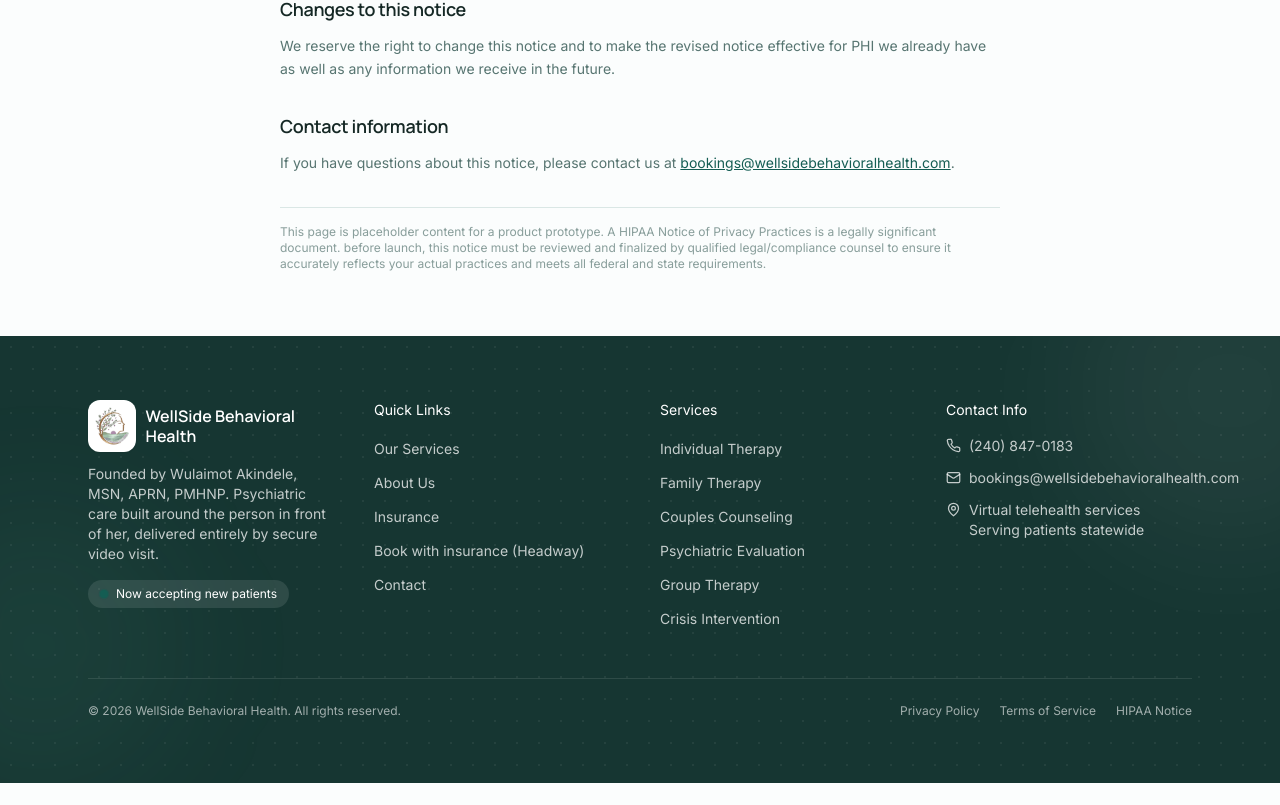
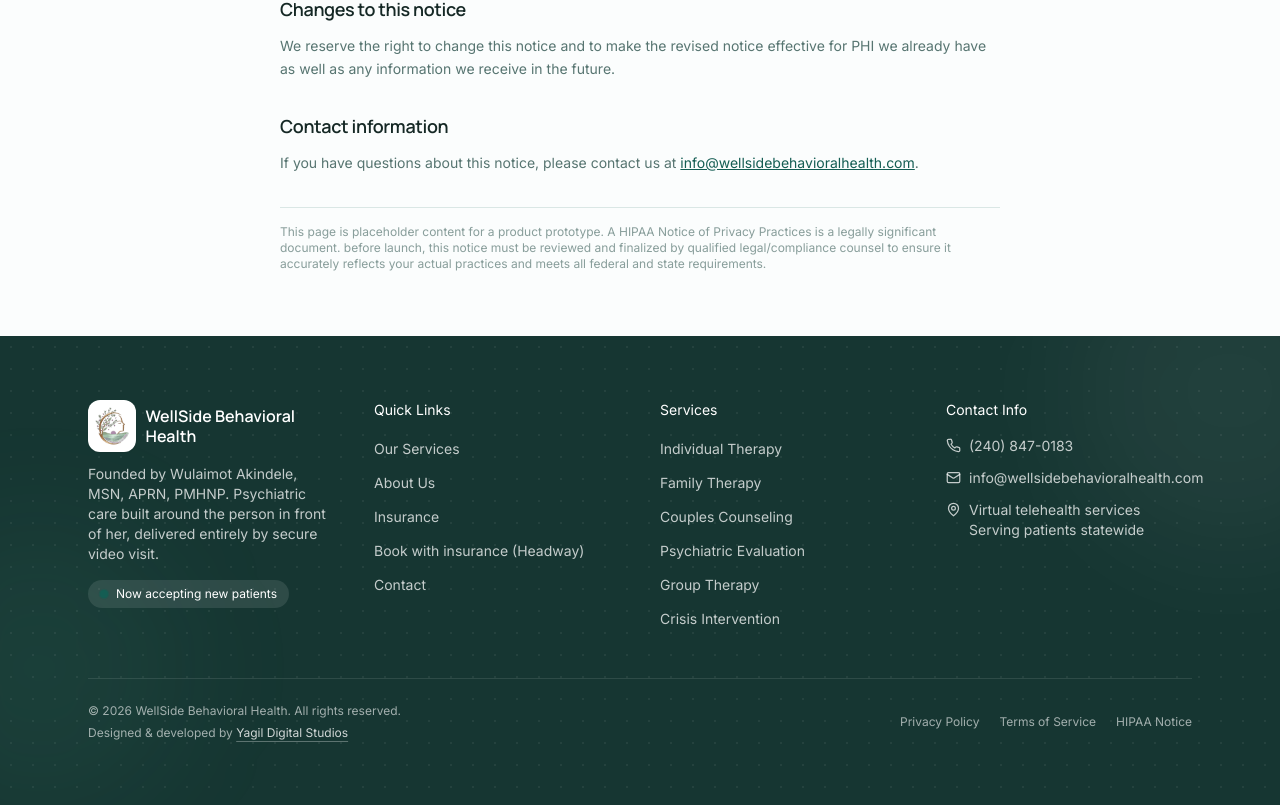
Before and after one commit to yagilconsult/wellside-medical, a Next.js app: page /hipaa in a window 1280 px wide. Shown: the part 1106-1911 px from the top of the page. Before the commit the page ends 1889 px from the top, so only its background shows below. Built offline with nearby package versions, Linux system fonts and the light colour scheme; no server answers.

Commit message:
Footer credit, info@ contact email

```diff
--- a/app/hipaa/page.tsx
+++ b/app/hipaa/page.tsx
@@ -81,10 +81,10 @@ export default function HipaaNoticePage() {
         <p>
           If you have questions about this notice, please contact us at{" "}
           <a
-            href="mailto:bookings@wellsidebehavioralhealth.com"
+            href="mailto:info@wellsidebehavioralhealth.com"
             className="text-primary underline"
           >
-            bookings@wellsidebehavioralhealth.com
+            info@wellsidebehavioralhealth.com
           </a>
           .
         </p>
--- a/app/privacy/page.tsx
+++ b/app/privacy/page.tsx
@@ -68,10 +68,10 @@ export default function PrivacyPolicyPage() {
         <p>
           Questions about this policy can be directed to{" "}
           <a
-            href="mailto:bookings@wellsidebehavioralhealth.com"
+            href="mailto:info@wellsidebehavioralhealth.com"
             className="text-primary underline"
           >
-            bookings@wellsidebehavioralhealth.com
+            info@wellsidebehavioralhealth.com
           </a>
           .
         </p>
--- a/app/terms/page.tsx
+++ b/app/terms/page.tsx
@@ -76,6 +76,19 @@ export default function TermsOfServicePage() {
         </p>
       </LegalSection>
 
+      <LegalSection title="8. Contact us">
+        <p>
+          Questions about these Terms can be directed to{" "}
+          <a
+            href="mailto:info@wellsidebehavioralhealth.com"
+            className="text-primary underline"
+          >
+            info@wellsidebehavioralhealth.com
+          </a>
+          .
+        </p>
+      </LegalSection>
+
       <p className="text-xs text-muted-foreground/70 pt-4 border-t border-border">
         This page is placeholder content for a product prototype. Before
         launch, these terms should be reviewed and finalized by qualified
--- a/components/Footer.tsx
+++ b/components/Footer.tsx
@@ -149,7 +149,7 @@ export function Footer() {
               </li>
               <li className="flex items-start gap-2 text-sm text-primary-foreground/75">
                 <Mail size={15} className="mt-0.5 shrink-0" />
-                bookings@wellsidebehavioralhealth.com
+                info@wellsidebehavioralhealth.com
               </li>
               <li className="flex items-start gap-2 text-sm text-primary-foreground/75">
                 <MapPin size={15} className="mt-0.5 shrink-0" />
@@ -165,10 +165,23 @@ export function Footer() {
           variants={revealItem}
           className="mt-12 pt-6 border-t border-white/10 flex flex-col sm:flex-row items-center justify-between gap-4"
         >
-          <p className="text-xs text-primary-foreground/60">
-            © {new Date().getFullYear()} WellSide Behavioral Health. All
-            rights reserved.
-          </p>
+          <div className="space-y-1.5 text-center sm:text-left">
+            <p className="text-xs text-primary-foreground/60">
+              © {new Date().getFullYear()} WellSide Behavioral Health. All
+              rights reserved.
+            </p>
+            <p className="text-xs text-primary-foreground/60">
+              Designed &amp; developed by{" "}
+              <a
+                href="https://www.yagildigitalstudios.com"
+                target="_blank"
+                rel="noopener noreferrer"
+                className="font-medium text-primary-foreground/80 underline decoration-white/30 underline-offset-4 transition-colors hover:text-primary-foreground hover:decoration-white/70"
+              >
+                Yagil Digital Studios
+              </a>
+            </p>
+          </div>
           <div className="flex items-center gap-5">
             {legalLinks.map((link) => (
               <Link
```
